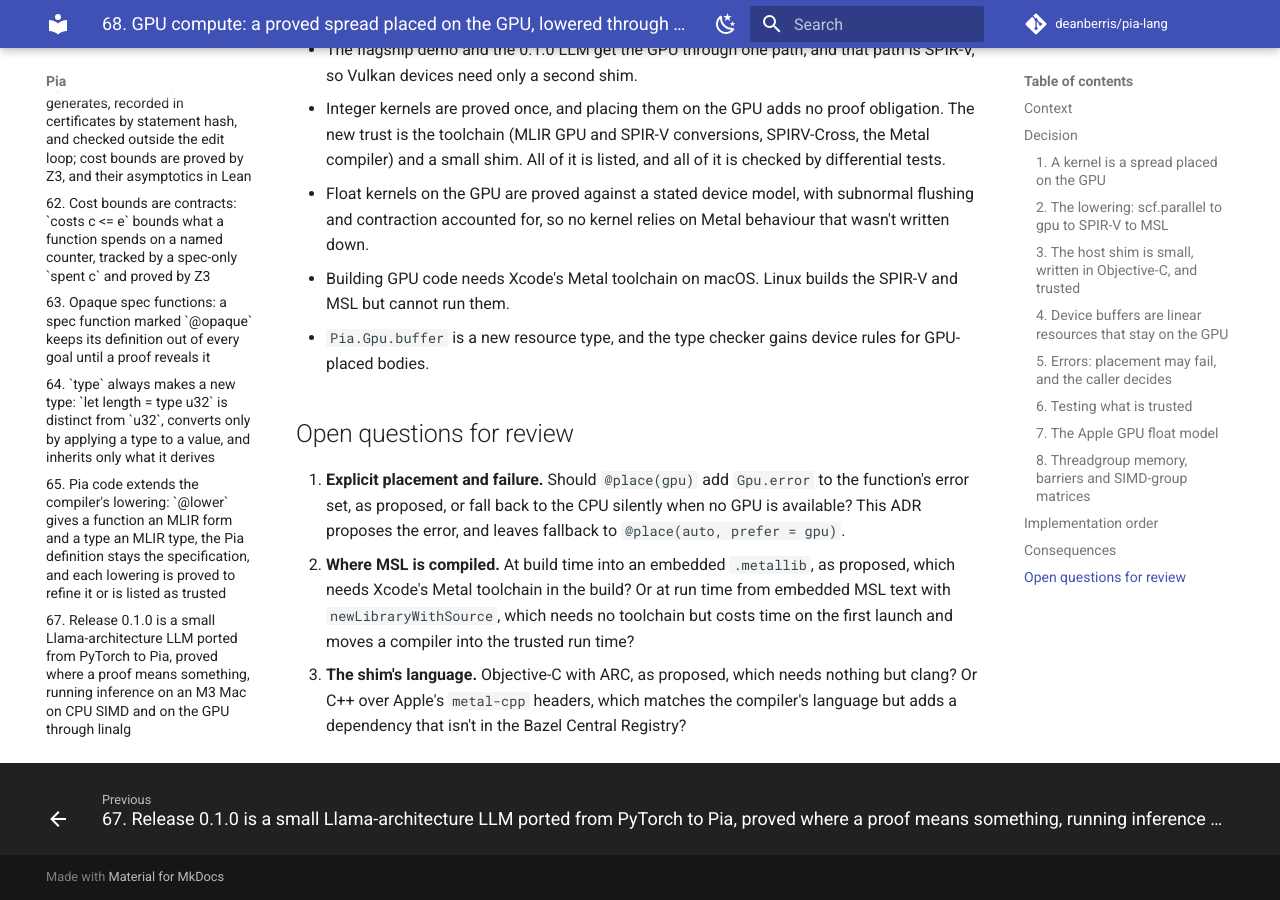
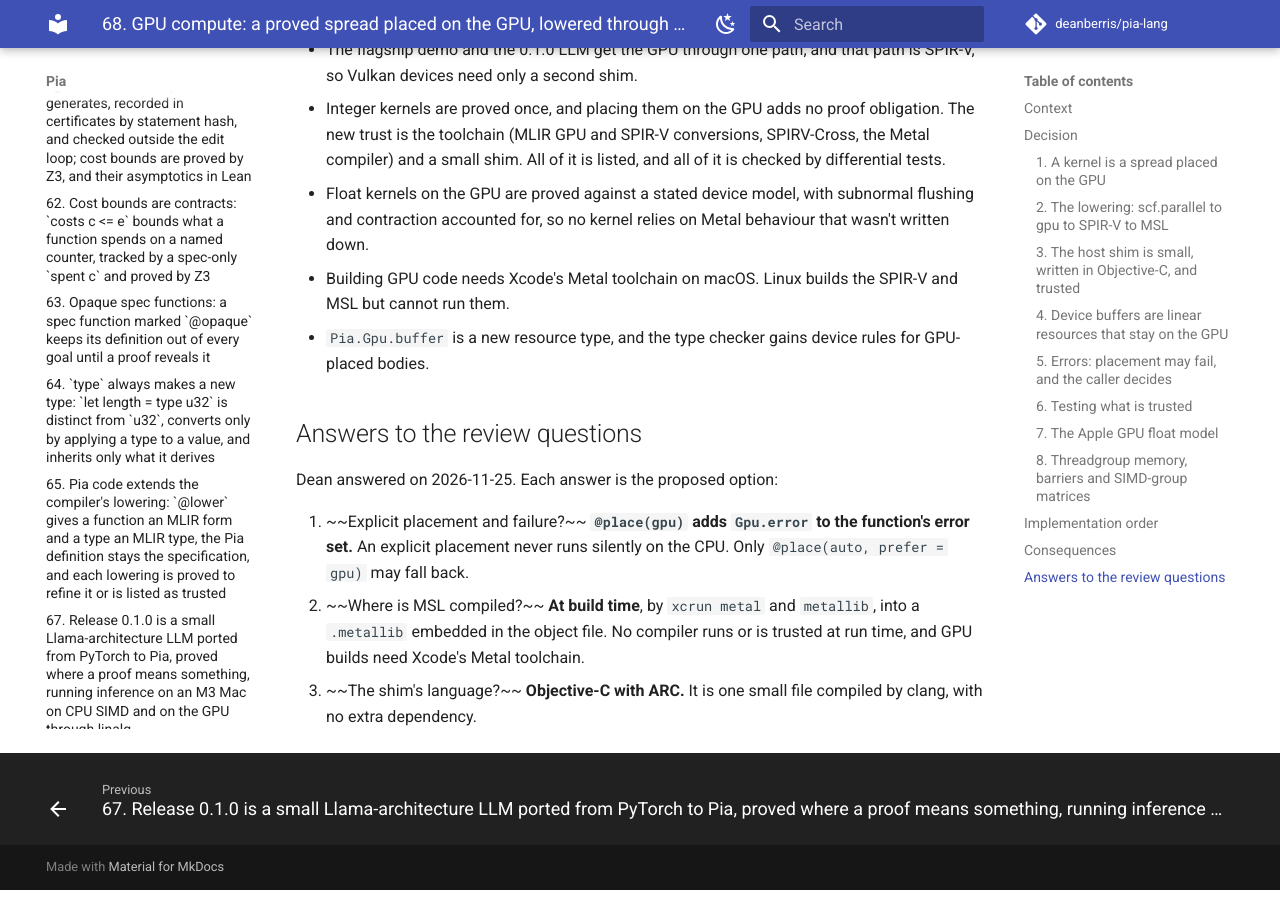
Before and after one commit to deanberris/pia-lang, an MkDocs documentation site: the page built from docs/adr/0068-gpu-compute-through-spirv-and-metal.md, in a window 1280 px wide and 900 px high, scrolled down 5856 px. Built offline with MkDocs 1.6.1 and Material for MkDocs 9.7.7, drawn with Linux system fonts in a browser that asks for light colours; comment, search, counter and statistics services are not loaded; some of the changed text lies outside the part shown.

Commit message:
ADR 0068: accepted with Dean's answers (Gpu.error, build-time metallib, Objective-C shim)
Co-Authored-By: Claude Opus 5.5 <noreply@anthropic.com>
Claude-Session: https://claude.ai/code/session_01SkMSau8GYchC8LfRm5uTAt

```diff
--- a/docs/adr/0068-gpu-compute-through-spirv-and-metal.md
+++ b/docs/adr/0068-gpu-compute-through-spirv-and-metal.md
@@ -2,7 +2,7 @@
 
 Date: 2026-11-25
 
-Status: Proposed
+Status: Accepted (2026-11-25, with Dean's answers below)
 
 ## Context
 
@@ -118,8 +118,10 @@ Each step is one PR and useful on its own. Steps 1 to 4 are integer-only.
 - Building GPU code needs Xcode's Metal toolchain on macOS. Linux builds the SPIR-V and MSL but cannot run them.
 - `Pia.Gpu.buffer` is a new resource type, and the type checker gains device rules for GPU-placed bodies.
 
-## Open questions for review
+## Answers to the review questions
 
-1. **Explicit placement and failure.** Should `@place(gpu)` add `Gpu.error` to the function's error set, as proposed, or fall back to the CPU silently when no GPU is available? This ADR proposes the error, and leaves fallback to `@place(auto, prefer = gpu)`.
-2. **Where MSL is compiled.** At build time into an embedded `.metallib`, as proposed, which needs Xcode's Metal toolchain in the build? Or at run time from embedded MSL text with `newLibraryWithSource`, which needs no toolchain but costs time on the first launch and moves a compiler into the trusted run time?
-3. **The shim's language.** Objective-C with ARC, as proposed, which needs nothing but clang? Or C++ over Apple's `metal-cpp` headers, which matches the compiler's language but adds a dependency that isn't in the Bazel Central Registry?
+Dean answered on 2026-11-25. Each answer is the proposed option:
+
+1. ~~Explicit placement and failure?~~ **`@place(gpu)` adds `Gpu.error` to the function's error set.** An explicit placement never runs silently on the CPU. Only `@place(auto, prefer = gpu)` may fall back.
+2. ~~Where is MSL compiled?~~ **At build time**, by `xcrun metal` and `metallib`, into a `.metallib` embedded in the object file. No compiler runs or is trusted at run time, and GPU builds need Xcode's Metal toolchain.
+3. ~~The shim's language?~~ **Objective-C with ARC.** It is one small file compiled by clang, with no extra dependency.
```
Also changed, not shown: docs/adr/README.md (+1 -1 lines).
